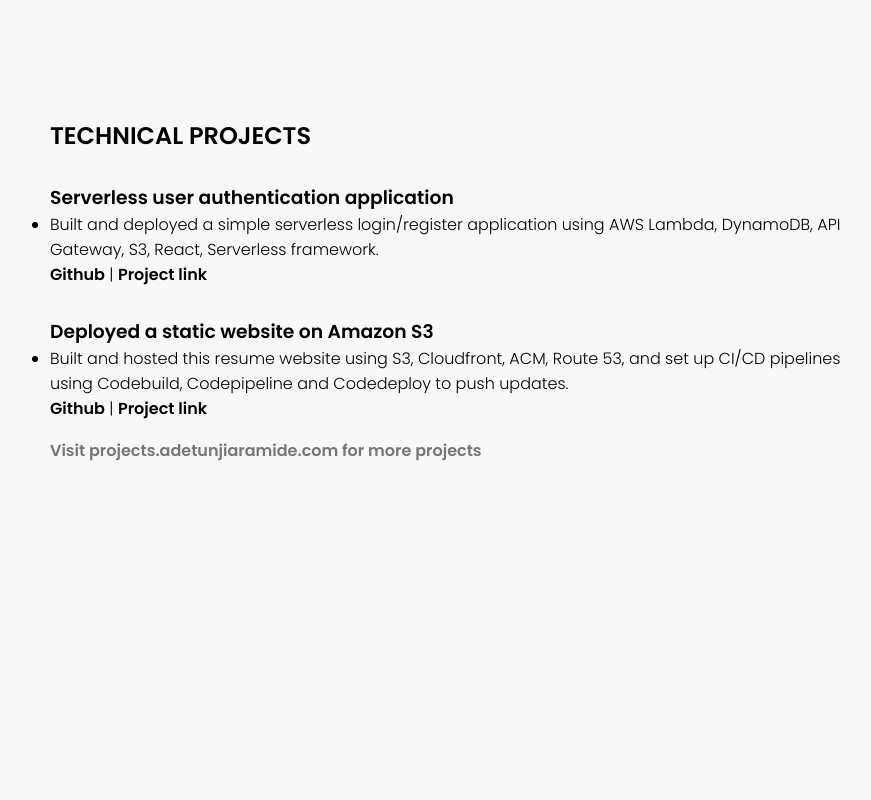
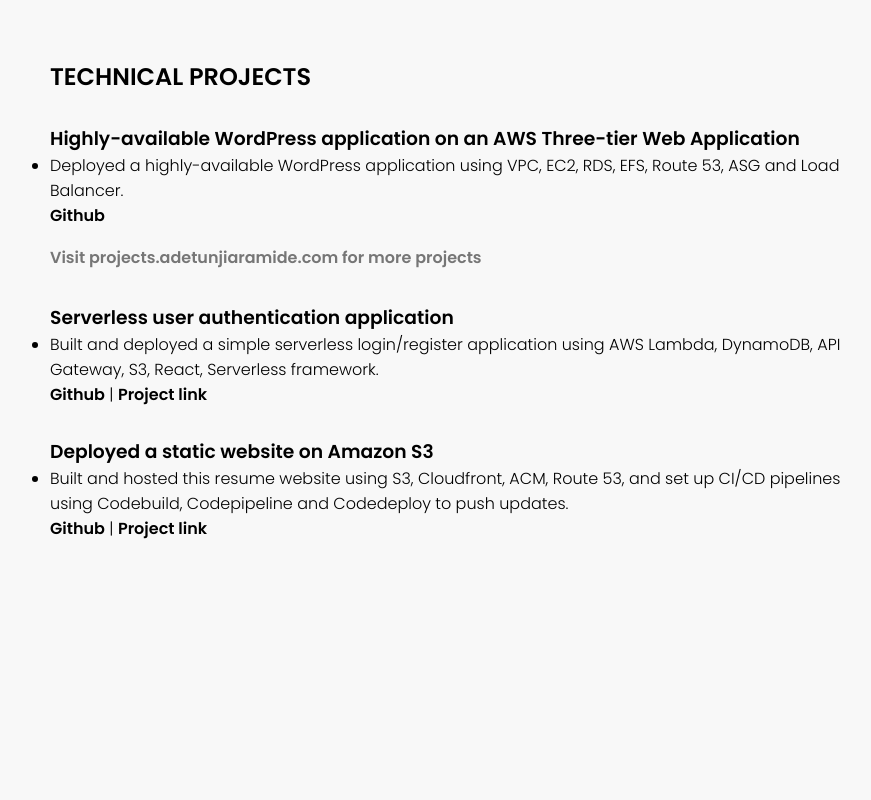
Before and after one commit to tunjiaramide/porfolio, a plain HTML site: page index.html in a window 1280 px wide. Shown: the part 1700-2500 px from the top of the page, without its empty margins (384-1255 px from the left). Drawn offline with Linux system fonts and the light colour scheme; no server answers.

Commit message:
portfolio added

```diff
--- a/index.html
+++ b/index.html
@@ -28,7 +28,7 @@
                 </div>
                 <div class="profile_content">
                     <h1>Aramide Adetunji</h1>
-                    <p>An AWS Cloud Engineer located in Nigeria, with a strong interest in building and deploying cloud applications.</p>
+                    <p>A Web Developer / AWS Cloud Engineer located in Nigeria, with a strong interest in building and deploying cloud applications.</p>
                         <p>I have over 5 years of experience in
                             developing and deploying web applications. Skills include
                             ReactJS, Node.js, AWS (EC2, RDS, IAM, S3, ECS, API Gateway, Lambda, Dynamodb)
@@ -88,6 +88,12 @@
             <content id="technical_projects" class="professional_content">
                 <div class="about_img">
                     <h2>Technical Projects</h2>
+                    <h3>Highly-available WordPress application on an AWS Three-tier Web Application</h3>
+                    <ul>
+                        <li>Deployed a highly-available WordPress application using VPC, EC2, RDS, EFS, Route 53, ASG and Load Balancer.</li>
+                        <strong><a href="https://github.com/tunjiaramide/wordpress-three-tier-deployment/">Github</a></strong>
+                    </ul>
+                    <p><strong><a href="https://projects.adetunjiaramide.com/">Visit projects.adetunjiaramide.com for more projects</a></strong></p>
                     <h3>Serverless user authentication application</h3>
                     <ul>
                         <li>Built and deployed a simple serverless login/register application using AWS Lambda, DynamoDB, API Gateway, S3, React, Serverless framework.</li>
@@ -104,13 +110,8 @@
                     <ul>
                         <li>Built a serverless chat application using AWS Lambda, DynamoDB, API Gateway, S3, Cognito, CloudFront.</li>
                         <strong><a href="#">Github</a></strong> | <strong><a href="#">project</a></strong>
-                    </ul>
-                    <h3>AWS Three-tier Web Application</h3>
-                    <ul>
-                        <li>Deployed and hosted a highly-available WordPress application using EC2, RDS, Route 53, ASG and VPC.</li>
-                        <strong><a href="#">Github</a></strong> | <strong><a href="#">project</a></strong>
                     </ul> -->
-                    <p><strong><a href="https://projects.adetunjiaramide.com/">Visit projects.adetunjiaramide.com for more projects</a></strong></p>
+
                 </div>
             </content>
 
```
